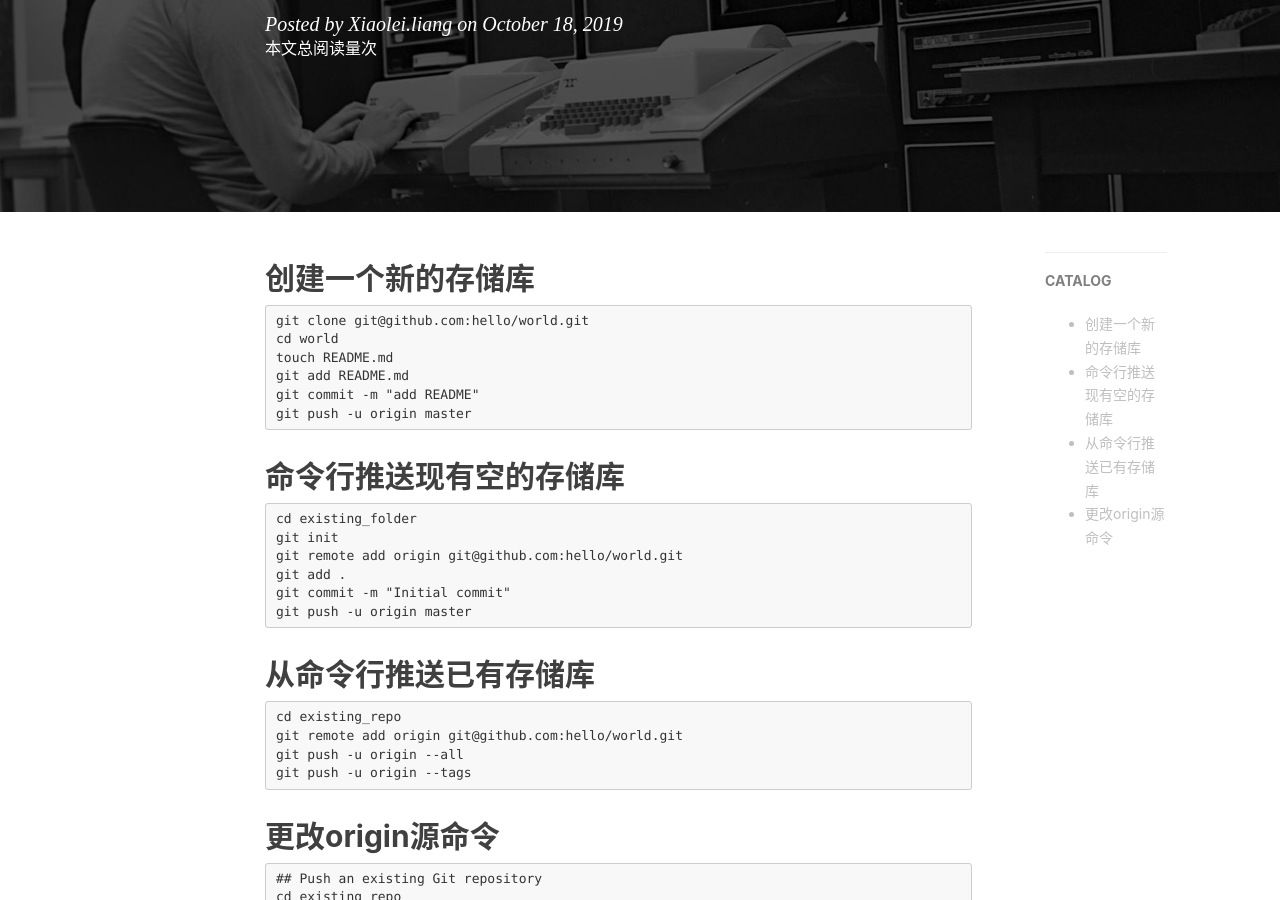
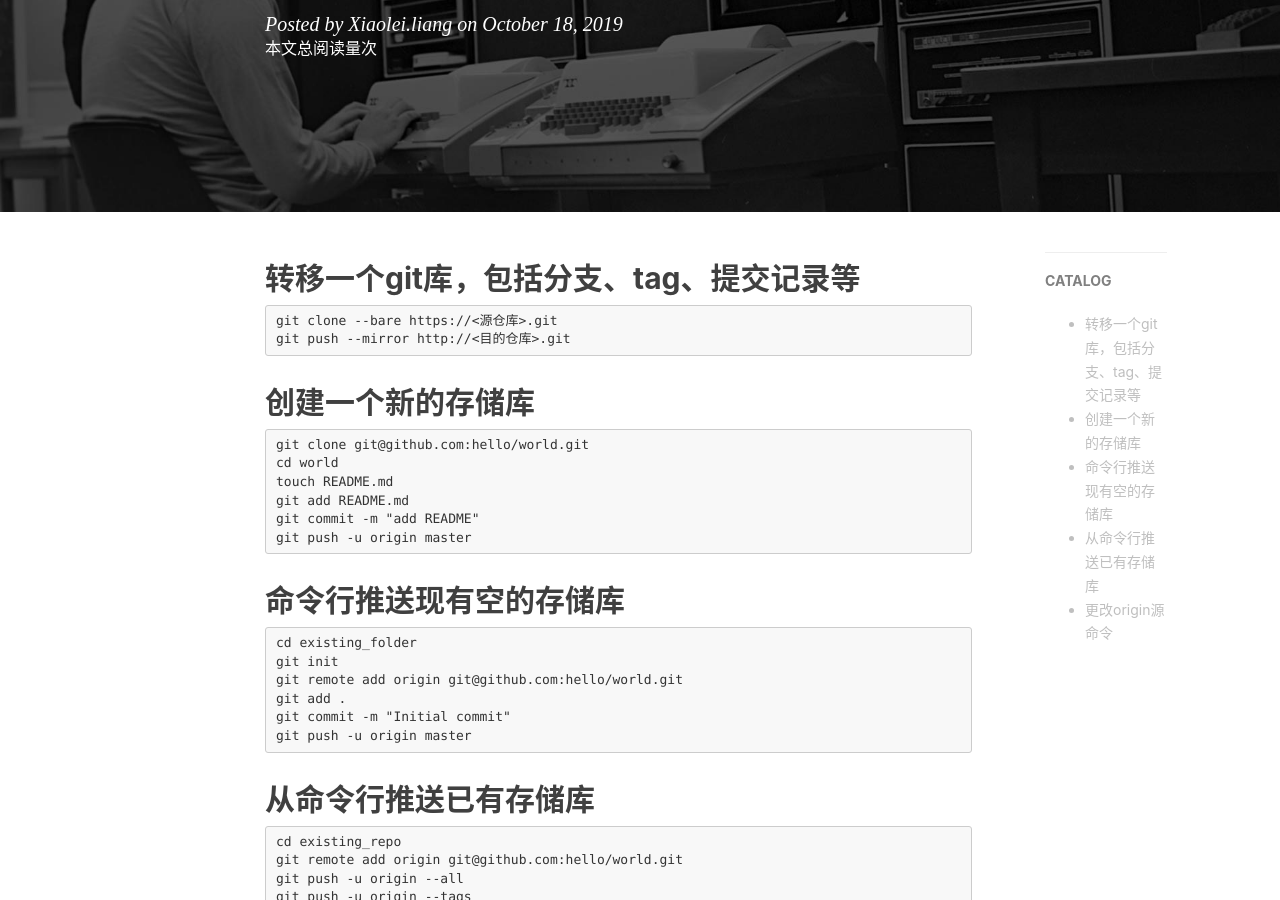
Before and after one commit to wutongjie23hao/wutongjie23hao.github.io, a Jekyll site: the page built from _posts/2019-10-18-linux笔记-git使用.md, in a window 1280 px wide and 900 px high, scrolled down 338 px. Built offline with Jekyll 4.4.1, drawn with Linux system fonts in a browser that asks for light colours; nearby versions of some CDN libraries; comment, search, counter and statistics services are not loaded.

Commit message:
修改git

````diff
--- a/_posts/2019-10-18-linux笔记-git使用.md
+++ b/_posts/2019-10-18-linux笔记-git使用.md
@@ -9,6 +9,11 @@ tags:
   - linux
   - git
 ---
+## 转移一个git库，包括分支、tag、提交记录等
+```
+git clone --bare https://<源仓库>.git
+git push --mirror http://<目的仓库>.git
+```
 ## 创建一个新的存储库
 ```
 git clone git@github.com:hello/world.git
````
